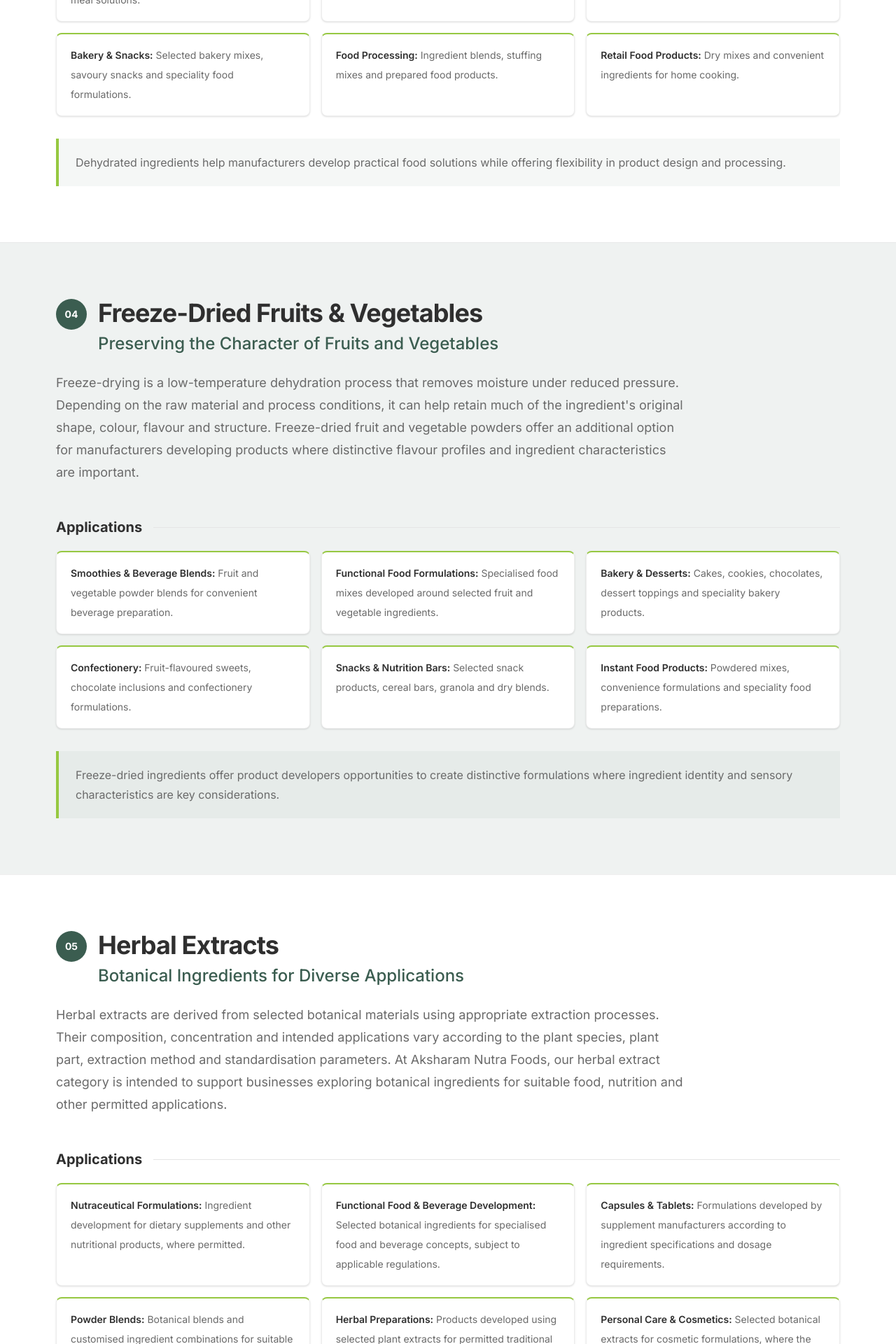
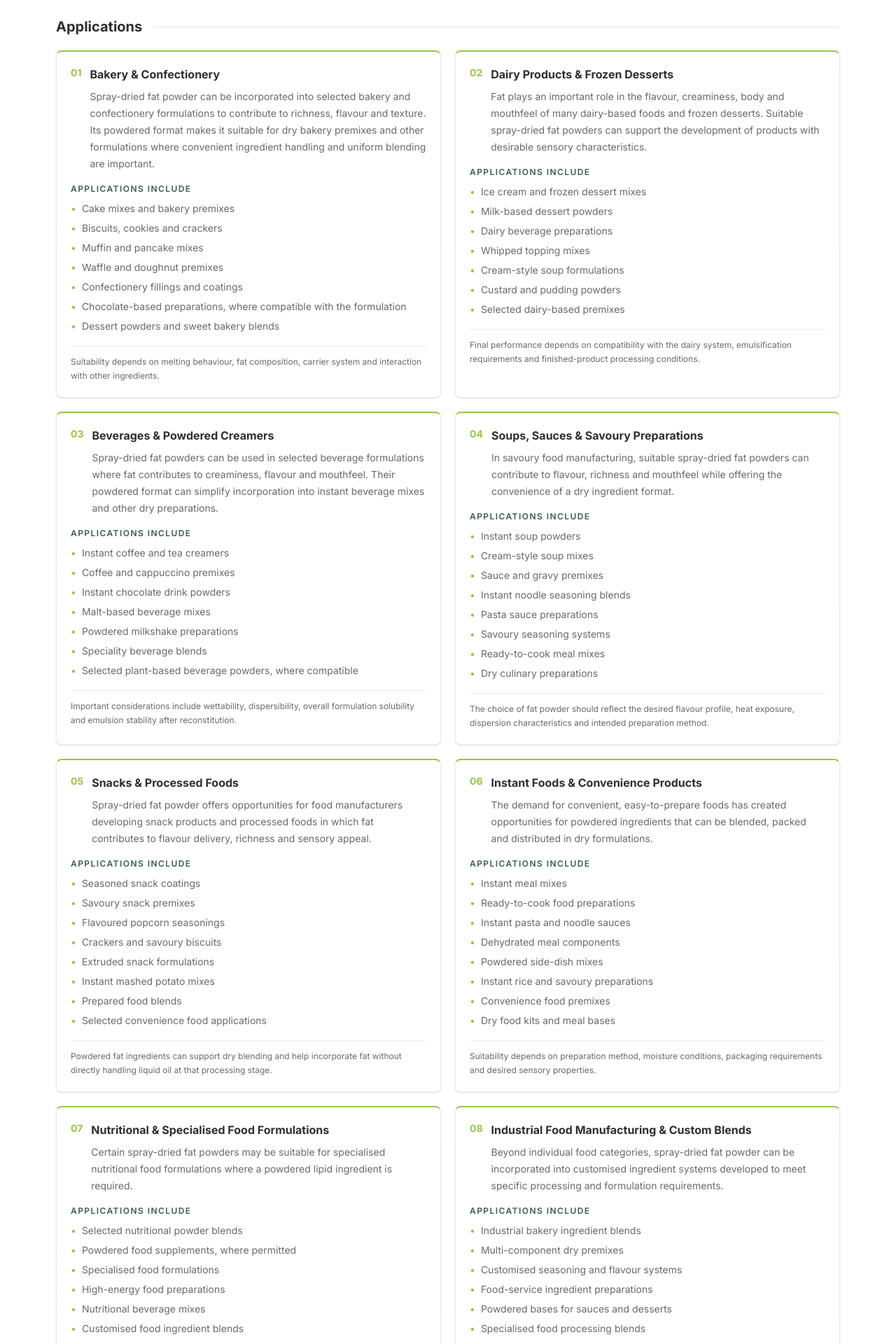
Before and after one commit to vaibhavsabhani/Aksharam-Nutra-Foods-Frontend, a Next.js app: page /application in a window 1280 px wide. Shown: the part 3200-5120 px from the top of the page at 70% size. Built offline with nearby package versions, Linux system fonts and the light colour scheme.

Commit message:
add application

```diff
--- a/src/app/application/page.tsx
+++ b/src/app/application/page.tsx
@@ -8,12 +8,20 @@ export const metadata: Metadata = {
     "Explore versatile fruit, vegetable, dairy and herbal ingredients for food, beverage and nutrition applications.",
 };
 
+interface ApplicationDetailGroup {
+  title: string;
+  description: string;
+  applications: string[];
+  note: string;
+}
+
 interface ApplicationSectionData {
   title: string;
   subtitle: string;
   description: string;
   applications: string[];
   closing: string;
+  detailGroups?: ApplicationDetailGroup[];
 }
 
 const applicationSections: ApplicationSectionData[] = [
@@ -48,6 +56,139 @@ const applicationSections: ApplicationSectionData[] = [
     ],
     closing:
       "Our dairy ingredient category supports manufacturers in exploring suitable formulations for a variety of food processing and product development needs.",
+  },
+  {
+    title: "Spray-Dried Fat Powder",
+    subtitle: "Versatile Fat Ingredients for Innovative Food Applications",
+    description:
+      "Spray-dried fat powder is a versatile ingredient used in food manufacturing to incorporate fats and oils into powdered formulations. Produced by spray-drying a suitable fat or oil emulsion with appropriate carrier ingredients, it offers a convenient alternative to handling liquid fats in applications where powder-based ingredients are preferred. With its versatility, ease of blending and suitability for a variety of dry formulations, spray-dried fat powder supports product development across bakery, confectionery, dairy, beverages, snacks and convenience foods. Depending on its composition and functional characteristics, it can contribute to flavour, creaminess, mouthfeel, texture and the overall sensory profile of finished products. As food manufacturers continue to develop convenient, consistent and innovative products, spray-dried fat powder offers formulation flexibility for a wide range of industrial applications.",
+    applications: [],
+    detailGroups: [
+      {
+        title: "Bakery & Confectionery",
+        description:
+          "Spray-dried fat powder can be incorporated into selected bakery and confectionery formulations to contribute to richness, flavour and texture. Its powdered format makes it suitable for dry bakery premixes and other formulations where convenient ingredient handling and uniform blending are important.",
+        applications: [
+          "Cake mixes and bakery premixes",
+          "Biscuits, cookies and crackers",
+          "Muffin and pancake mixes",
+          "Waffle and doughnut premixes",
+          "Confectionery fillings and coatings",
+          "Chocolate-based preparations, where compatible with the formulation",
+          "Dessert powders and sweet bakery blends",
+        ],
+        note: "Suitability depends on melting behaviour, fat composition, carrier system and interaction with other ingredients.",
+      },
+      {
+        title: "Dairy Products & Frozen Desserts",
+        description:
+          "Fat plays an important role in the flavour, creaminess, body and mouthfeel of many dairy-based foods and frozen desserts. Suitable spray-dried fat powders can support the development of products with desirable sensory characteristics.",
+        applications: [
+          "Ice cream and frozen dessert mixes",
+          "Milk-based dessert powders",
+          "Dairy beverage preparations",
+          "Whipped topping mixes",
+          "Cream-style soup formulations",
+          "Custard and pudding powders",
+          "Selected dairy-based premixes",
+        ],
+        note: "Final performance depends on compatibility with the dairy system, emulsification requirements and finished-product processing conditions.",
+      },
+      {
+        title: "Beverages & Powdered Creamers",
+        description:
+          "Spray-dried fat powders can be used in selected beverage formulations where fat contributes to creaminess, flavour and mouthfeel. Their powdered format can simplify incorporation into instant beverage mixes and other dry preparations.",
+        applications: [
+          "Instant coffee and tea creamers",
+          "Coffee and cappuccino premixes",
+          "Instant chocolate drink powders",
+          "Malt-based beverage mixes",
+          "Powdered milkshake preparations",
+          "Speciality beverage blends",
+          "Selected plant-based beverage powders, where compatible",
+        ],
+        note: "Important considerations include wettability, dispersibility, overall formulation solubility and emulsion stability after reconstitution.",
+      },
+      {
+        title: "Soups, Sauces & Savoury Preparations",
+        description:
+          "In savoury food manufacturing, suitable spray-dried fat powders can contribute to flavour, richness and mouthfeel while offering the convenience of a dry ingredient format.",
+        applications: [
+          "Instant soup powders",
+          "Cream-style soup mixes",
+          "Sauce and gravy premixes",
+          "Instant noodle seasoning blends",
+          "Pasta sauce preparations",
+          "Savoury seasoning systems",
+          "Ready-to-cook meal mixes",
+          "Dry culinary preparations",
+        ],
+        note: "The choice of fat powder should reflect the desired flavour profile, heat exposure, dispersion characteristics and intended preparation method.",
+      },
+      {
+        title: "Snacks & Processed Foods",
+        description:
+          "Spray-dried fat powder offers opportunities for food manufacturers developing snack products and processed foods in which fat contributes to flavour delivery, richness and sensory appeal.",
+        applications: [
+          "Seasoned snack coatings",
+          "Savoury snack premixes",
+          "Flavoured popcorn seasonings",
+          "Crackers and savoury biscuits",
+          "Extruded snack formulations",
+          "Instant mashed potato mixes",
+          "Prepared food blends",
+          "Selected convenience food applications",
+        ],
+        note: "Powdered fat ingredients can support dry blending and help incorporate fat without directly handling liquid oil at that processing stage.",
+      },
+      {
+        title: "Instant Foods & Convenience Products",
+        description:
+          "The demand for convenient, easy-to-prepare foods has created opportunities for powdered ingredients that can be blended, packed and distributed in dry formulations.",
+        applications: [
+          "Instant meal mixes",
+          "Ready-to-cook food preparations",
+          "Instant pasta and noodle sauces",
+          "Dehydrated meal components",
+          "Powdered side-dish mixes",
+          "Instant rice and savoury preparations",
+          "Convenience food premixes",
+          "Dry food kits and meal bases",
+        ],
+        note: "Suitability depends on preparation method, moisture conditions, packaging requirements and desired sensory properties.",
+      },
+      {
+        title: "Nutritional & Specialised Food Formulations",
+        description:
+          "Certain spray-dried fat powders may be suitable for specialised nutritional food formulations where a powdered lipid ingredient is required.",
+        applications: [
+          "Selected nutritional powder blends",
+          "Powdered food supplements, where permitted",
+          "Specialised food formulations",
+          "High-energy food preparations",
+          "Nutritional beverage mixes",
+          "Customised food ingredient blends",
+        ],
+        note: "Selection must consider consumer group, nutritional composition, ingredient specifications and applicable regulatory requirements, including oxidation stability and microbiological quality.",
+      },
+      {
+        title: "Industrial Food Manufacturing & Custom Blends",
+        description:
+          "Beyond individual food categories, spray-dried fat powder can be incorporated into customised ingredient systems developed to meet specific processing and formulation requirements.",
+        applications: [
+          "Industrial bakery ingredient blends",
+          "Multi-component dry premixes",
+          "Customised seasoning and flavour systems",
+          "Food-service ingredient preparations",
+          "Powdered bases for sauces and desserts",
+          "Specialised food processing blends",
+          "Contract formulation and product development",
+        ],
+        note: "Fat content, carrier selection, particle characteristics, bulk density, storage stability and processing compatibility should be evaluated before selection.",
+      },
+    ],
+    closing:
+      "Spray-dried fat powder provides food manufacturers with a flexible ingredient option for developing products across a diverse range of food categories. At Aksharam Nutra Foods, we understand that selecting the right ingredient involves consideration of formulation objectives, technical specifications, processing conditions and end-consumer expectations.",
   },
   {
     title: "Dehydrated Fruits & Vegetables",
@@ -125,6 +266,40 @@ function ApplicationSection({ section, index }: { section: ApplicationSectionDat
             <h3 className="text-xl font-bold text-brand-ink">Applications</h3>
             <span className="h-px flex-1 bg-border" />
           </div>
+          {section.detailGroups ? (
+            <div className="mt-5 grid gap-5 lg:grid-cols-2">
+              {section.detailGroups.map((group, groupIndex) => (
+                <article
+                  key={group.title}
+                  className="rounded-md border border-border/70 border-t-2 border-t-brand-accent bg-white px-5 py-5 shadow-sm"
+                >
+                  <div className="flex gap-3">
+                    <span className="text-sm font-bold text-brand-accent">
+                      {String(groupIndex + 1).padStart(2, "0")}
+                    </span>
+                    <div>
+                      <h4 className="font-bold text-brand-ink">{group.title}</h4>
+                      <p className="mt-2 text-sm leading-6 text-brand-muted">{group.description}</p>
+                    </div>
+                  </div>
+                  <p className="mt-4 text-xs font-semibold uppercase tracking-[0.12em] text-brand">
+                    Applications include
+                  </p>
+                  <ul className="mt-2 space-y-1 text-sm leading-6 text-brand-muted">
+                    {group.applications.map((application) => (
+                      <li key={application} className="flex gap-2">
+                        <span className="text-brand-accent">•</span>
+                        <span>{application}</span>
+                      </li>
+                    ))}
+                  </ul>
+                  <p className="mt-4 border-t border-border/70 pt-3 text-xs leading-5 text-brand-muted">
+                    {group.note}
+                  </p>
+                </article>
+              ))}
+            </div>
+          ) : (
             <ul className="mt-5 grid gap-4 sm:grid-cols-2 xl:grid-cols-3">
               {section.applications.map((application) => {
                 const [label, detail] = application.split(": ");
@@ -140,6 +315,7 @@ function ApplicationSection({ section, index }: { section: ApplicationSectionDat
                 );
               })}
             </ul>
+          )}
           <div className="mt-8 border-l-4 border-brand-accent bg-brand/5 px-5 py-5 md:px-6">
             <p className="text-sm leading-7 text-brand-muted md:text-base">{section.closing}</p>
           </div>
--- a/src/app/blog/[id]/page.tsx
+++ b/src/app/blog/[id]/page.tsx
@@ -31,17 +31,17 @@ export default async function BlogDetailsPage({ params }: BlogDetailsPageProps)
     <>
       <HeroBanner title={post.title} />
       <article className="mx-auto max-w-3xl px-4 py-16">
-        <p className="text-sm text-brand-muted">
+        <div
+          className="prose max-w-none text-brand-muted"
+          dangerouslySetInnerHTML={{ __html: post.content }}
+        />
+        <p className="mt-10 border-t border-border pt-5 text-sm text-brand-muted">
           by {post.author?.name ?? "Admin"} on {new Date(post.createdAt).toLocaleDateString("en-US", {
             year: "numeric",
             month: "long",
             day: "2-digit",
           })}
         </p>
-        <div
-          className="prose mt-8 max-w-none text-brand-muted"
-          dangerouslySetInnerHTML={{ __html: post.content }}
-        />
       </article>
     </>
   );
```
Lines whose indentation alone changed are shown as unchanged.
